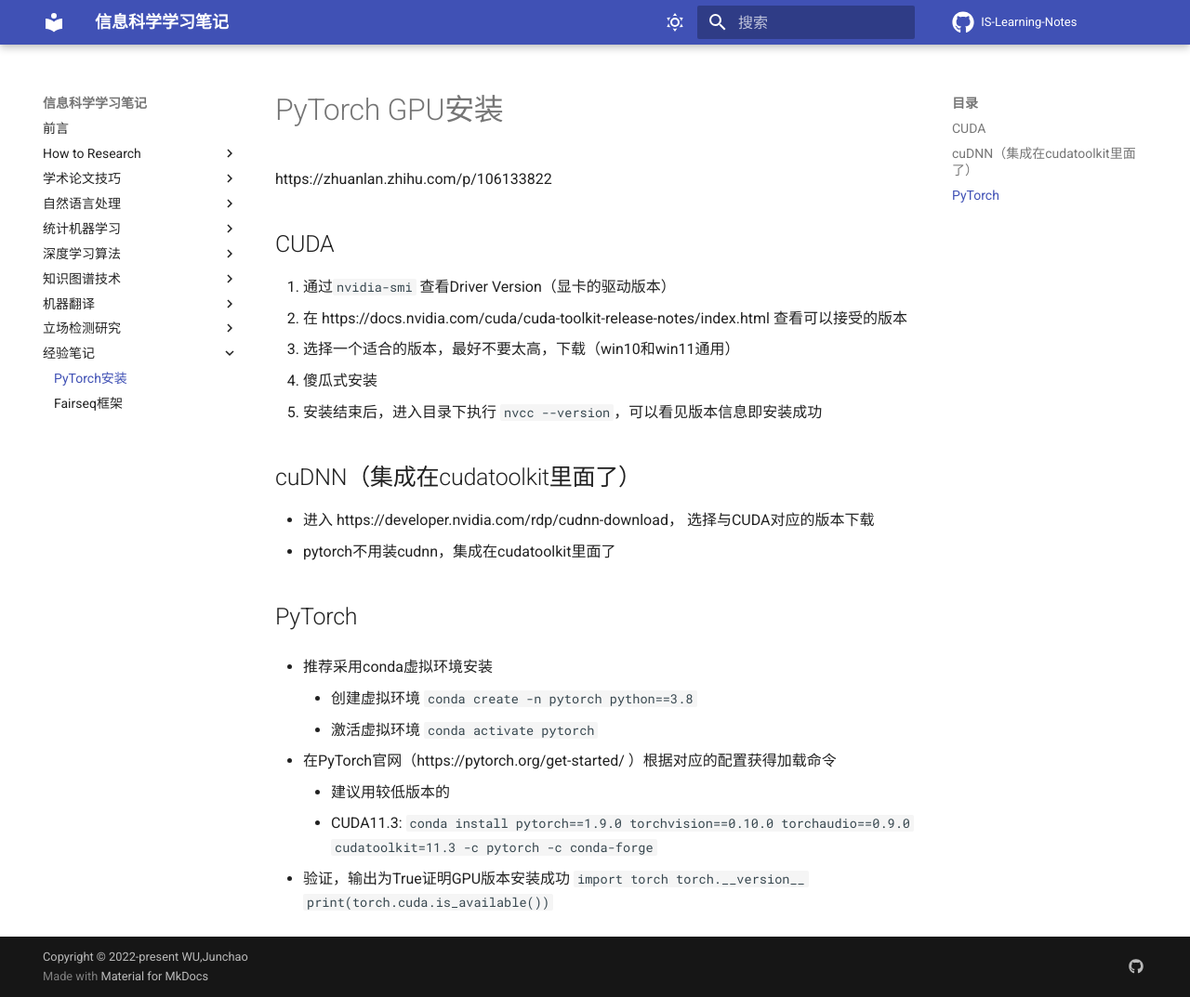
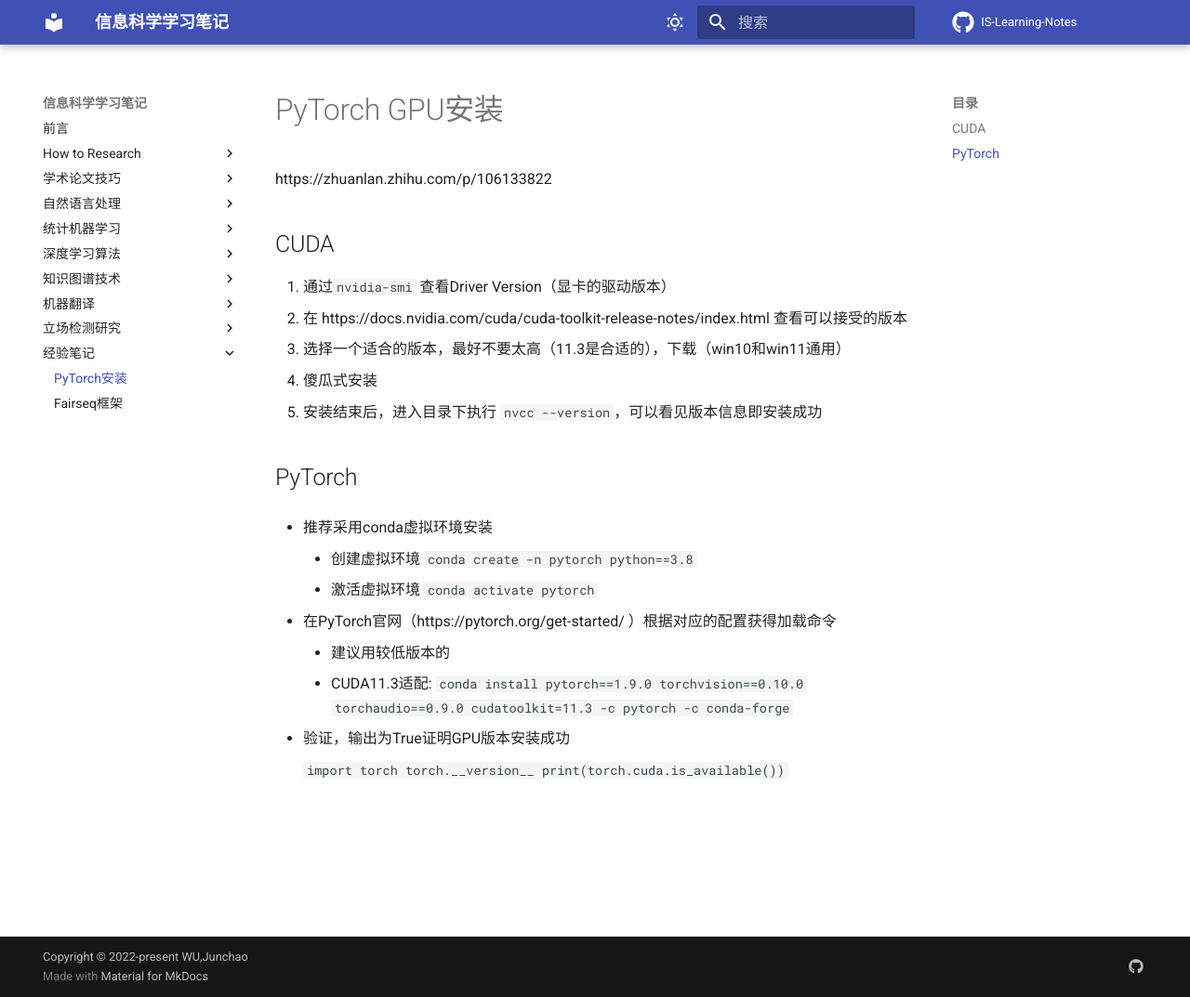
Before and after one commit to junchaoIU/NLP-Learning-Notes, an MkDocs documentation site: the page built from docs/经验之谈/Pytorch安装.md, in a window 1280 px wide and 1073 px high. Shown: the whole window at 93% size. Built offline with MkDocs 1.6.1 and Material for MkDocs 9.7.7, drawn with Linux system fonts in a browser that asks for light colours; comment, search, counter and statistics services are not loaded.

Commit message:
Update Pytorch安装.md

````diff
--- a/docs/经验之谈/Pytorch安装.md
+++ b/docs/经验之谈/Pytorch安装.md
@@ -3,12 +3,10 @@
 ## CUDA
 1. 通过```nvidia-smi``` 查看Driver Version（显卡的驱动版本）
 - 在 https://docs.nvidia.com/cuda/cuda-toolkit-release-notes/index.html 查看可以接受的版本
-- 选择一个适合的版本，最好不要太高，下载（win10和win11通用）
+- 选择一个适合的版本，最好不要太高（11.3是合适的），下载（win10和win11通用）
 2. 傻瓜式安装
 - 安装结束后，进入目录下执行 ```nvcc --version```，可以看见版本信息即安装成功
-## cuDNN（集成在cudatoolkit里面了）
-- 进入 https://developer.nvidia.com/rdp/cudnn-download， 选择与CUDA对应的版本下载
-- pytorch不用装cudnn，集成在cudatoolkit里面了
+
 
 ## PyTorch
 - 推荐采用conda虚拟环境安装
@@ -17,8 +15,9 @@
 
 - 在PyTorch官网（https://pytorch.org/get-started/ ）根据对应的配置获得加载命令
     - 建议用较低版本的
-    - CUDA11.3: ```conda install pytorch==1.9.0 torchvision==0.10.0 torchaudio==0.9.0 cudatoolkit=11.3 -c pytorch -c conda-forge```
+    - CUDA11.3适配: ```conda install pytorch==1.9.0 torchvision==0.10.0 torchaudio==0.9.0 cudatoolkit=11.3 -c pytorch -c conda-forge```
 - 验证，输出为True证明GPU版本安装成功
+
     ```
     import torch
     torch.__version__
````
